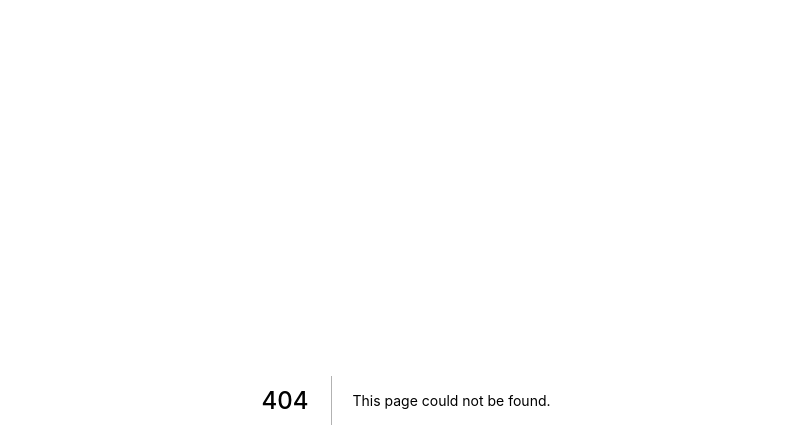
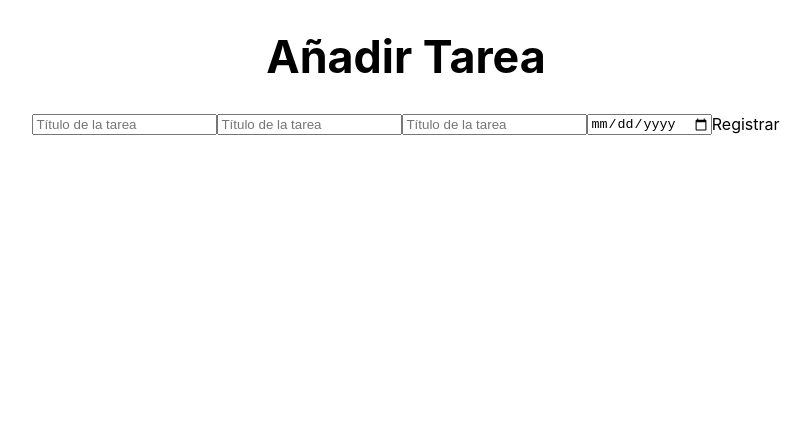
Before and after one commit to breakerjs/tasks-app, a Next.js app: page /addTask in a window 1280 px wide. Before the commit this address had no page. Shown: the top 448 px of the page, without its empty margins (234-1042 px from the left). Built offline with nearby package versions, Linux system fonts and the light colour scheme.

Commit message:
Primera Act

```diff
--- /dev/null
+++ b/config/tareasSchema.js
@@ -0,0 +1,19 @@
+import mongoose from 'mongoose'
+const Schema = mongoose.Schema;
+
+const tareaSchema = new Schema({
+    titulo: {
+        type: String,
+        required: true
+    },
+    descripcion: {
+        type: String,
+        required: true
+    },
+    fecha: {
+        type: Date,
+        required: true
+    }
+})
+
+export default mongoose.models['tareaSchema'] || mongoose.model('tareaSchema', tareaSchema)
--- a/package.json
+++ b/package.json
@@ -9,6 +9,9 @@
     "lint": "next lint"
   },
   "dependencies": {
+    "body-parser": "^1.20.0",
+    "dayjs": "^1.11.1",
+    "mongoose": "^6.3.1",
     "next": "12.1.5",
     "react": "18.0.0",
     "react-dom": "18.0.0"
--- /dev/null
+++ b/pages/addTask.js
@@ -0,0 +1,28 @@
+import Head from 'next/head'
+import Image from 'next/image'
+import styles from '../styles/Home.module.css'
+import mongoose from 'mongoose'
+import Link from 'next/link'
+import bodyParser from 'body-parser'
+
+export default function addTask () {
+    return (
+        <>
+        <Head>
+            <title>Tareas App - Made by Franco Piccirilli</title>
+            <meta name="description" content="Generated by create next app" />
+            <link rel="icon" href="/favicon.ico" />
+        </Head>
+        <div>
+            <h1 className="titlePage">Añadir Tarea</h1>
+            <div className="containerBtn">
+                <input type="text" placeholder="Título de la tarea" className="inputTitleTask" />
+                <input type="text" placeholder="Título de la tarea" className="inputTitleTask" />
+                <input type="text" placeholder="Título de la tarea" className="inputTitleTask" />
+                <input type="date" placeholder="Título de la tarea" className="inputTitleTask" />
+                <Link href="/api/addTask"><a>Registrar</a></Link>
+            </div>
+        </div>
+        </>
+    )
+}
--- /dev/null
+++ b/pages/api/addTask.js
@@ -0,0 +1,18 @@
+import mongoose from 'mongoose'
+import Task from '../../config/tareasSchema'
+import bodyParser from 'body-parser'
+
+export default function addTask (req,res) {
+    if(req.method !== 'POST') {
+        res.send("Only POST requests are allowed")
+    } else {
+        const {titulo, descripcion, fecha} = req.body;
+        const task = new Task({
+            titulo,
+            descripcion,
+            fecha
+        })
+        task.save()
+        res.send('Tarea agregada correctamentente')
+    }
+}
--- a/pages/api/hello.js
+++ /dev/null
@@ -1,5 +0,0 @@
-// Next.js API route support: https://nextjs.org/docs/api-routes/introduction
-
-export default function handler(req, res) {
-  res.status(200).json({ name: 'John Doe' })
-}
--- a/styles/globals.css
+++ b/styles/globals.css
@@ -14,3 +14,44 @@ a {
 * {
   box-sizing: border-box;
 }
+
+.titlePage {
+  font-size: 2.8rem;
+  font-weight: bold;
+  text-align: center;
+}
+
+.descPage {
+  text-align: center;
+}
+
+.muted {
+  color: #c9c9c9;
+}
+
+.divider {
+  width:5px;
+  height:auto;
+  display:inline-block;
+}
+
+.containerBtn {
+  display: flex;
+  justify-content: center;
+}
+
+.btn {
+  border: none;
+  border-radius: 0.5rem;
+  padding: 0.5rem 1rem;
+  background-color: rgb(132, 132, 132);
+  color: #fff;
+  font-size: 1.2rem;
+  font-weight: bold;
+}
+
+.divider {
+  width:5px;
+  height:auto;
+  display:inline-block;
+}
```
Also changed, not shown: library/mongoConnect.js (added, +14 -0 lines), pages/index.js (+33 -53 lines), 2 other files (tests, documents, lock files or other folders).
